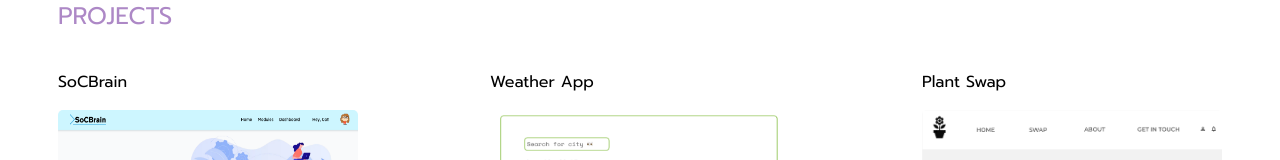
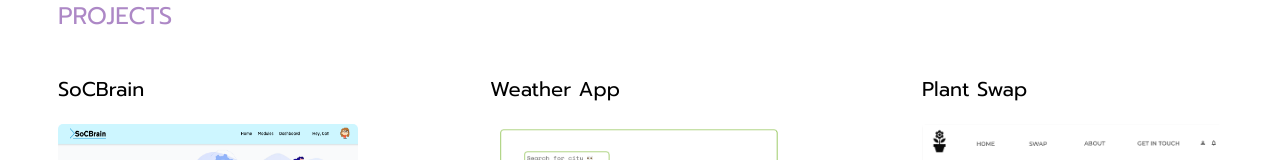
Before and after one commit to annamariakou/portfolio, a Next.js app in the folder my-app/: page / in a window 1280 px wide. Shown: the part 618-778 px from the top of the page. Built offline with nearby package versions, Linux system fonts and the light colour scheme; a web font is replaced by a local one.

Commit message:
adjusted font size

```diff
--- a/my-app/components/Projects/Projects.css
+++ b/my-app/components/Projects/Projects.css
@@ -1,6 +1,10 @@
 .projectsTitle {
     color: #AD88C6;
     font-weight: 400;
+}
+
+.projectName {
+    font-size: 20px;
 }
 
 .projectsContainer {
```
